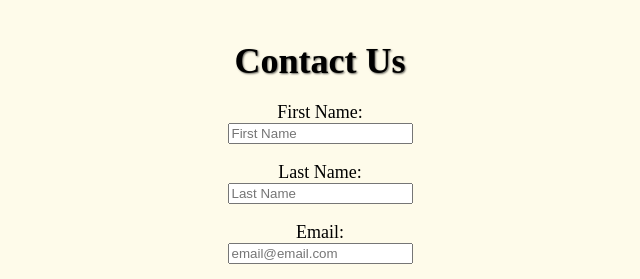
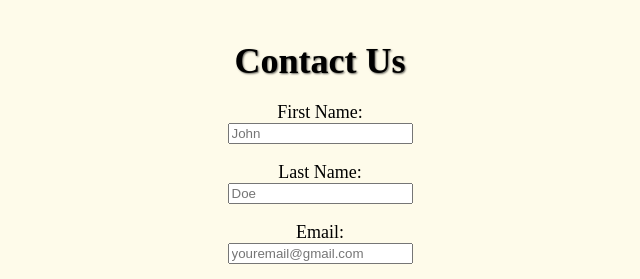
Before and after one commit to Chriscsu/CSC-131-Project-Team-4, a plain HTML site: page Contact.html in a window 1280 px wide. Shown: the top 279 px of the page, 320-960 px from the left. Drawn offline with Linux system fonts and the light colour scheme.

Commit message:
layout Form

```diff
--- a/Contact.html
+++ b/Contact.html
@@ -14,15 +14,15 @@
         <form action="">
 
             <label for="fname" class="form_text"> First Name:</label> <br>
-            <input type="text" id="fname" placeholder="First Name" required> <br> <br>
+            <input type="text" id="fname" placeholder="John" required> <br> <br>
 
             <label for="lname" class="form_text"> Last Name:</label> <br>
-            <input type="text" id="lname" placeholder="Last Name" required> <br> <br>
+            <input type="text" id="lname" placeholder="Doe" required> <br> <br>
 
             <label for="email" class="form_text"> Email: </label> <br>
-            <input type="email" id="email" placeholder="email@email.com"><br> <br>
+            <input type="email" id="email" placeholder="youremail@gmail.com"><br> <br>
 
-            <label for="descript" class="form_text"> Description: </label><br>
+            <label for="descript" class="form_text" style="text-align: center;"> Description:</label><br>
             <textarea name="descript" id="descript"> </textarea>
 
             <section class="about_connect_section">
```
